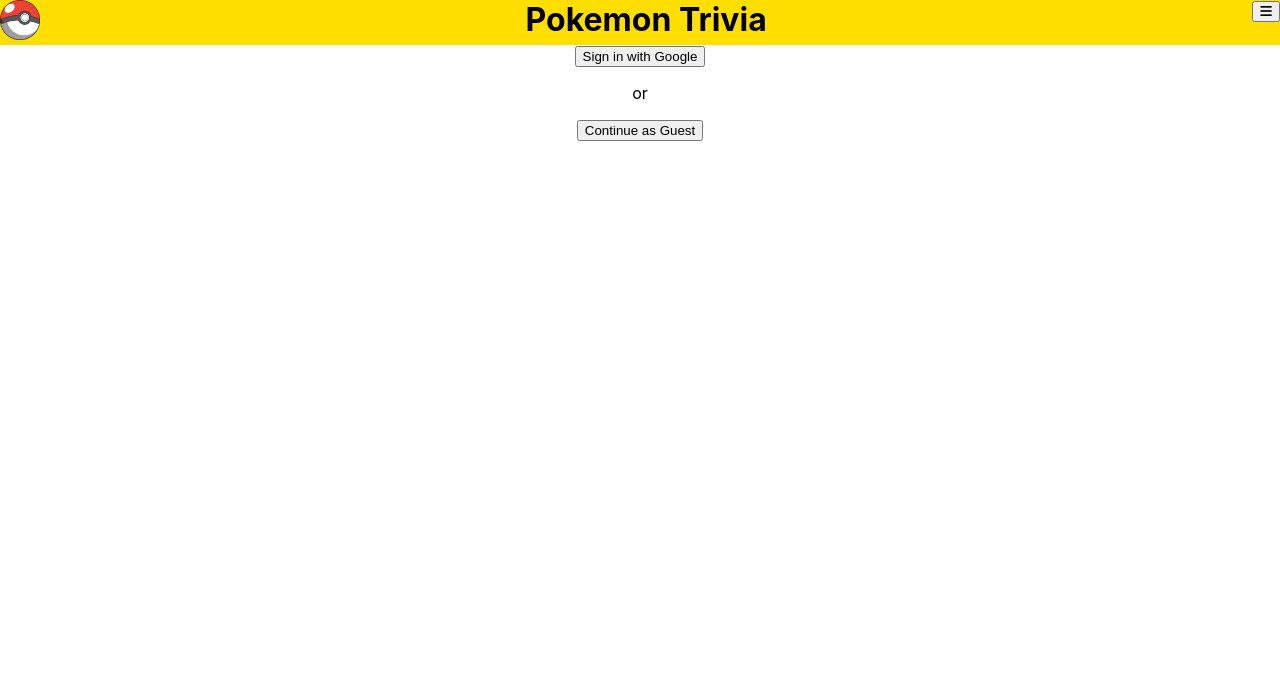
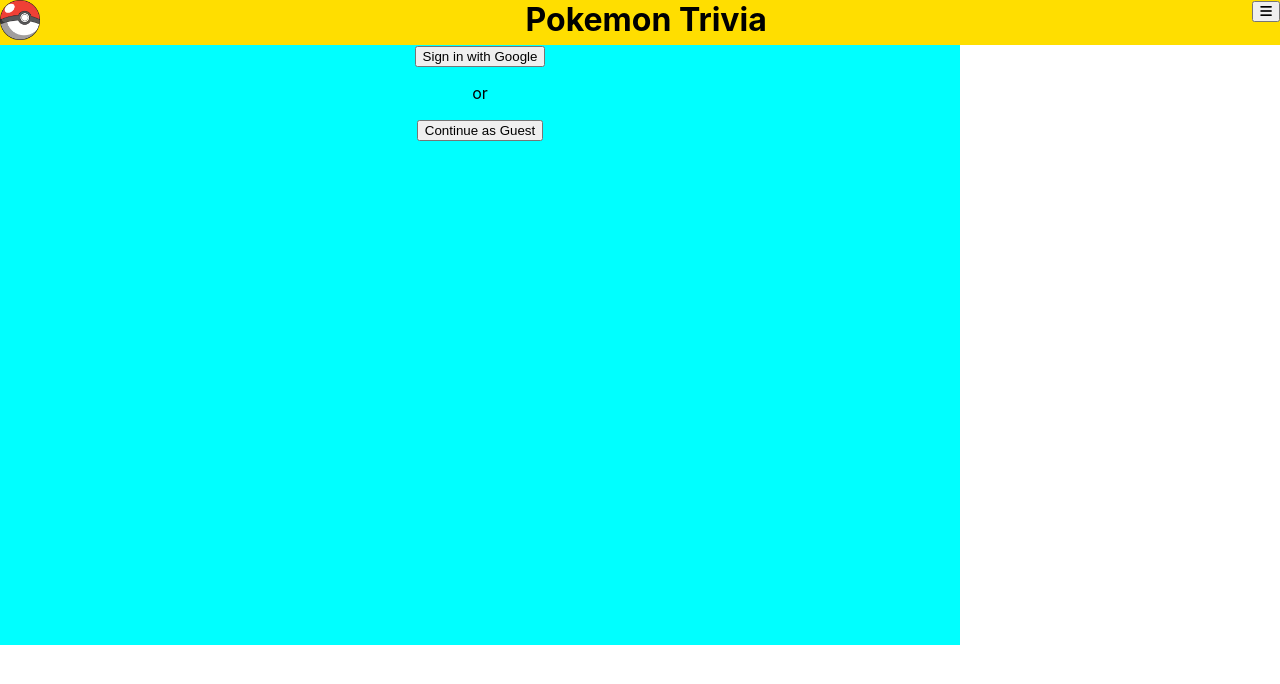
Before and after one commit to jrobins3645/final-project-frontend, a React (Create React App) app: page / in a window 1280 px wide. Shown: the top 684 px of the page. Built offline with nearby package versions, Linux system fonts and the light colour scheme; no server answers.

Commit message:
popup edit

```diff
--- a/src/components/Popup.css
+++ b/src/components/Popup.css
@@ -1,4 +1,4 @@
-.Popup {
+.popup {
   background-color: cyan;
   height: 75vh;
   width: 75vw;
--- a/src/components/Popup.tsx
+++ b/src/components/Popup.tsx
@@ -7,7 +7,7 @@
 const Popup = () => {
   const { user, profile } = useContext(AuthContext);
   return (
-    <div className="Log-In">
+    <div className="popup">
       {user && !profile && <ProfileCreator />}
       {!user ? (
         <div className="sign-in">
```
